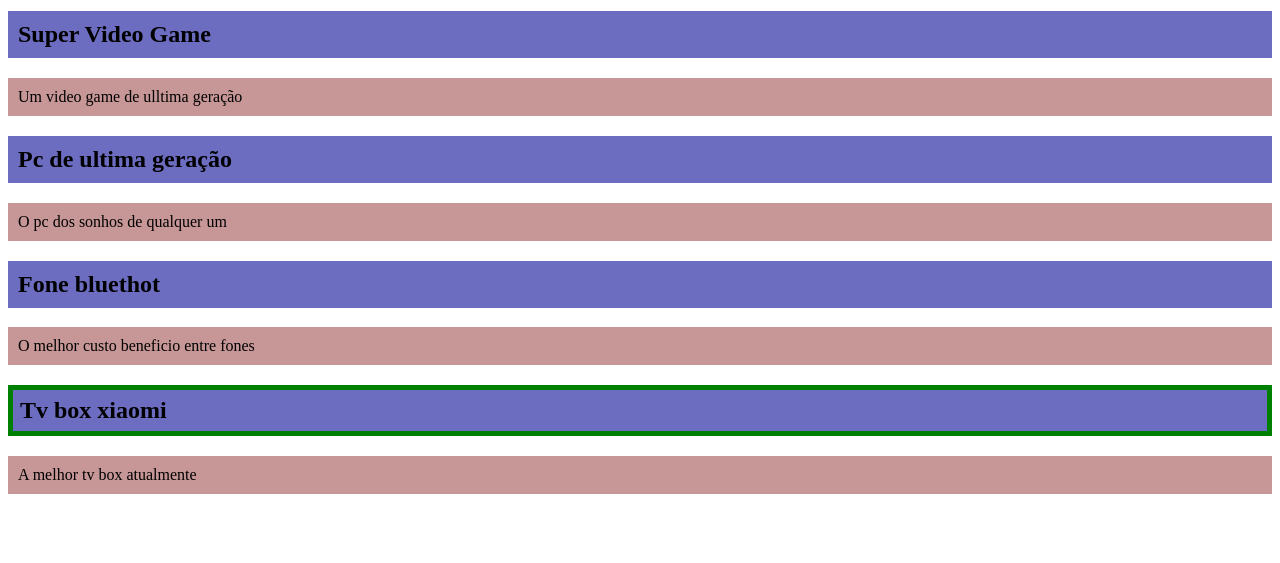
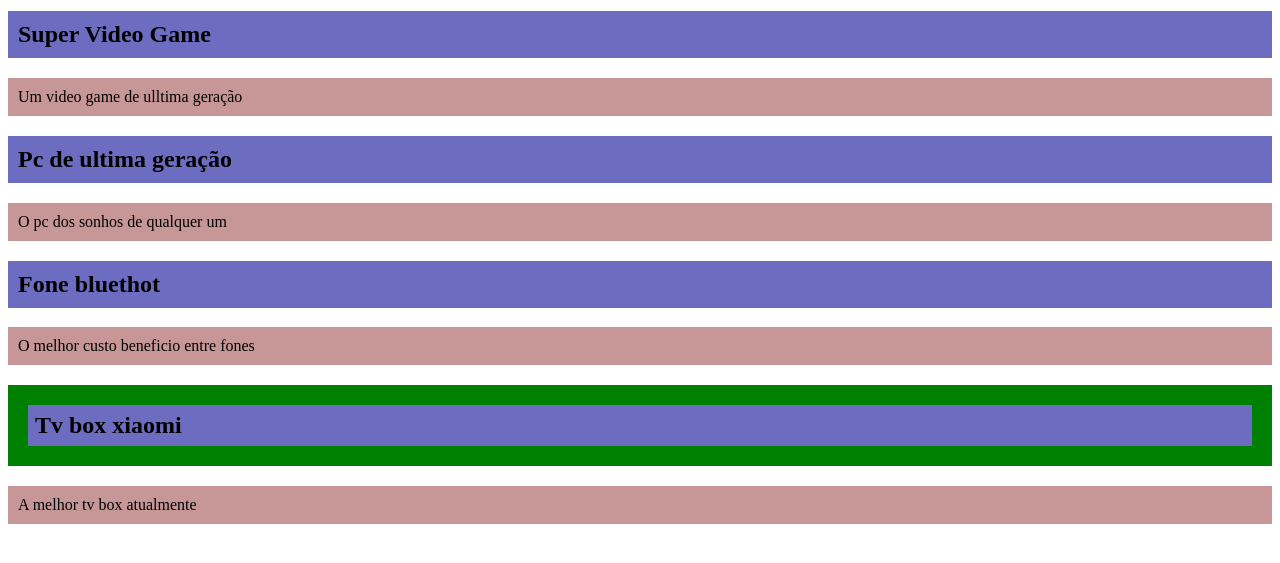
Before and after one commit to guilheermef/ids-e-classes-do-note, a plain HTML site: page index.html in a window 1280 px wide. Shown: the part 89-652 px from the top of the page. Drawn offline with Linux system fonts and the light colour scheme.

Commit message:
aumento do pixel do margin da classe promoção para 20pix

```diff
--- a/style.css
+++ b/style.css
@@ -16,6 +16,6 @@
 }
 
 .promocao{
-    border: solid 5px green;
+    border: solid 20px green;
     padding: 7px;
 }
```
